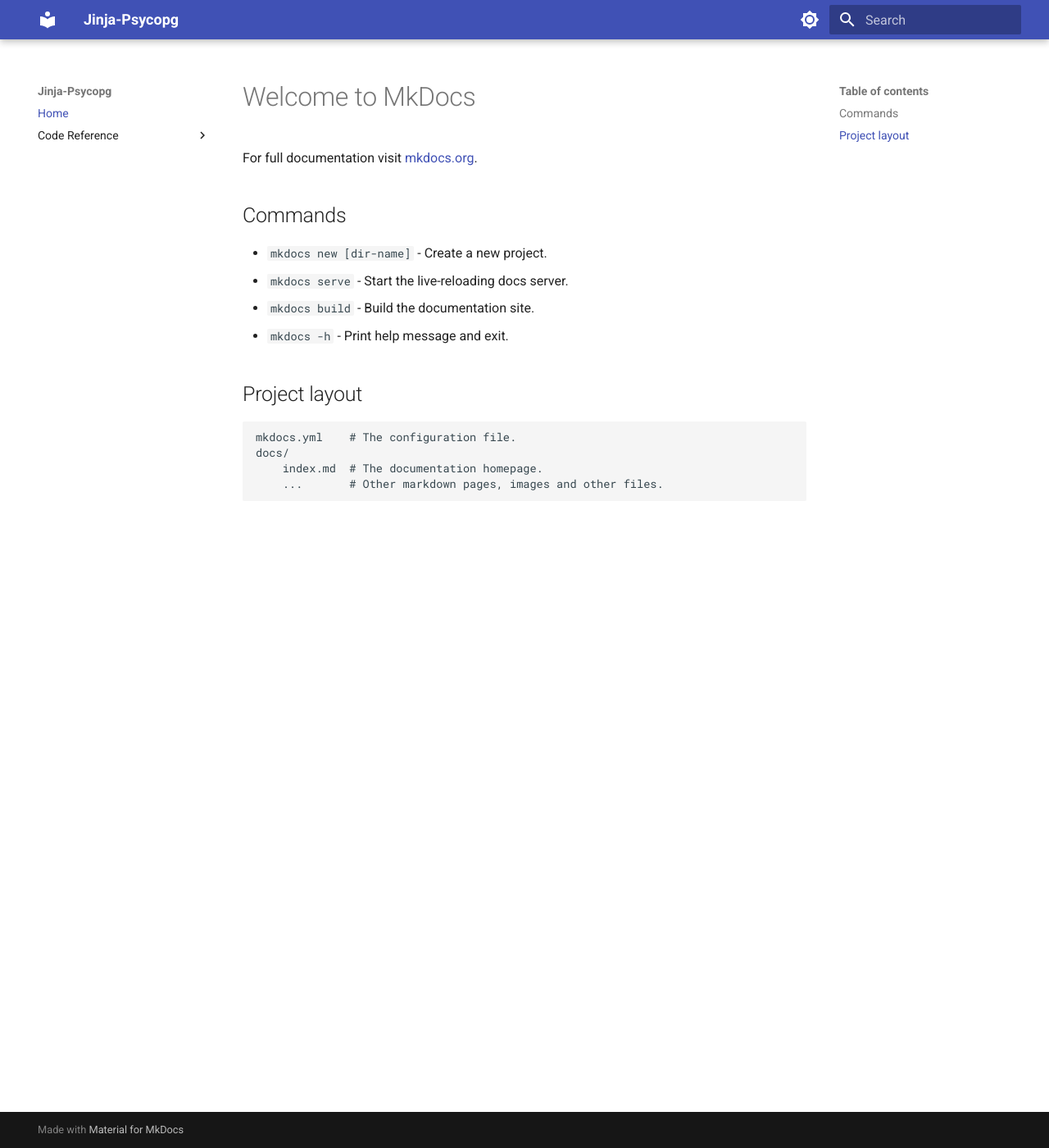
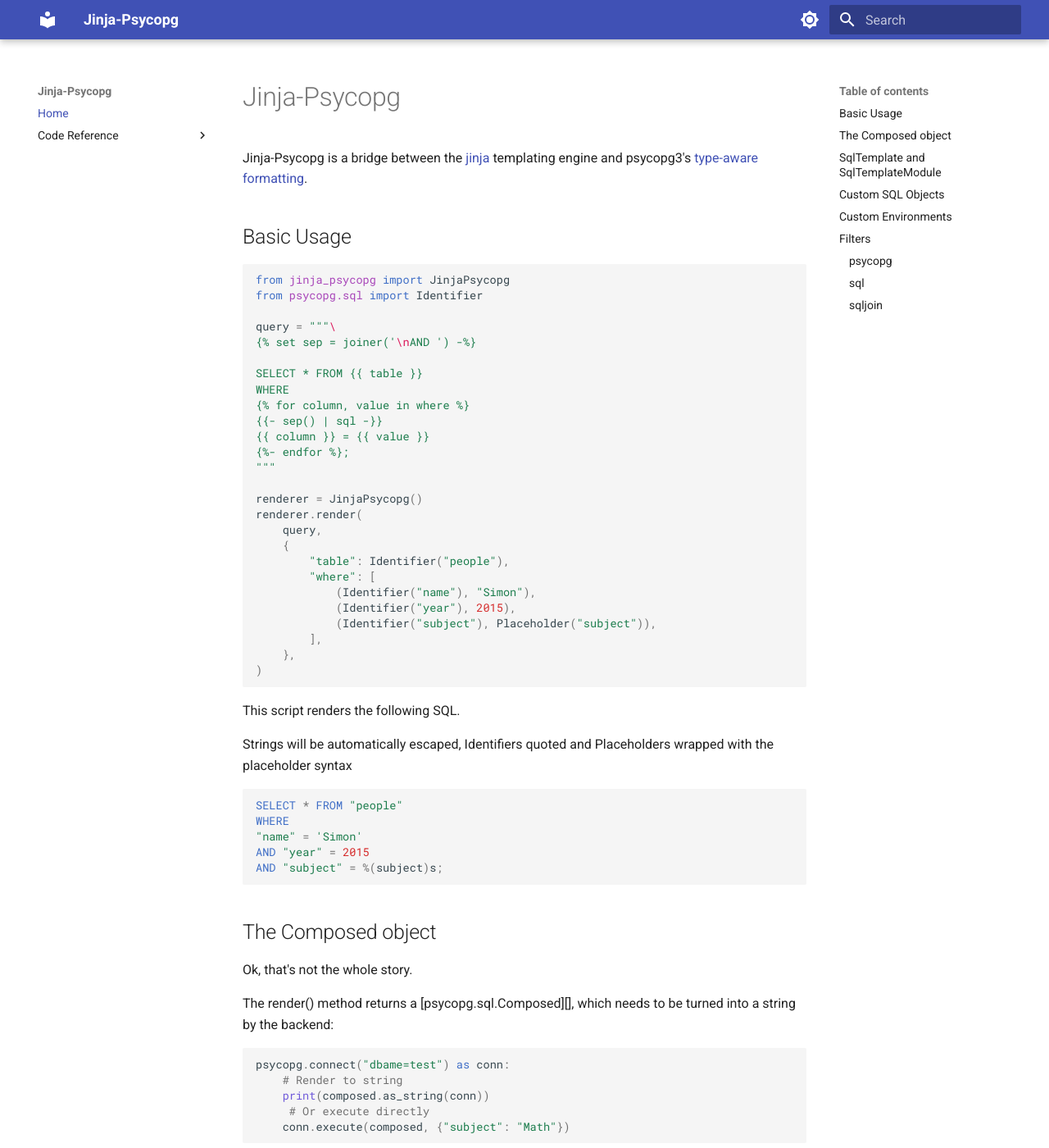
Before and after one commit to snorkysnark/jinja-psycopg, an MkDocs documentation site: the page built from docs/index.md, in a window 1280 px wide and 1400 px high. Shown: the whole window at 82% size. Built offline with MkDocs 1.6.1 and Material for MkDocs 9.7.7, drawn with Linux system fonts in a browser that asks for light colours; some of the changed text lies outside the part shown.

Commit message:
new README + docs home page

````diff
--- a/README.md
+++ b/README.md
@@ -1,118 +1,123 @@
-# Injection-safe SQL templating engine, Powered by Jinja+Psycopg
+# Jinja-Psycopg
 
-## Why [jinja](https://jinja.palletsprojects.com/en/3.1.x/) templates are not enough
+Jinja-Psycopg is a bridge between the [jinja](https://jinja.palletsprojects.com/en/3.1.x/) templating engine
+and psycopg3's [type-aware formatting](https://www.psycopg.org/psycopg3/docs/api/sql.html).
 
-```python
-env = Environment()
-template = env.from_string(
-    """
-    select * from {{ table }}
-    {% if name is not None %}
-    where name = {{ name }}
-    {% endif %}
-    """
-)
-template.render(
-    table="foo",
-    name="R'lyeh" # This will fail
-)
-```
+## Basic Usage
 
-Pros:
-- if blocks, loops, filters, custom code, etc
-
-Cons:
-- just a string templating engine, doesn't do any escaping
-
-## Psycopg's built-in string composition
-
-Similarly, [psycopg3](https://www.psycopg.org/psycopg3/docs/api/sql.html)
-has its own way of building queries, based on python's string formatting syntax
-
-```python
-composed = SQL(
-    """
-    select * from {table}
-    where name = {name}
-    """
-).format(table=Identifier("foo"), name="R'lyeh")
-
-with psycopg.connect() as conn:
-    # db connection is needed to actually render the query
-    query = composed.as_string(conn)
-```
-
-Pros:
-- Can differentiate between identifiers, literals and plain SQL
-- Native escaping using libpq
-
-Cons:
-- Limited templating functionality
-
-## JinjaPsycopg, best of both worlds
-
-```python
+```py
 from jinja_psycopg import JinjaPsycopg
 from psycopg.sql import Identifier
 
 query = """\
-select * from {{ table }}
-{% if name is not None %}
-where name = {{ name }}
-{% endif %}"""
+{% set sep = joiner('\nAND ') -%}
+
+SELECT * FROM {{ table }}
+WHERE
+{% for column, value in where %}
+{{- sep() | sql -}}
+{{ column }} = {{ value }}
+{%- endfor %};
+"""
 
 renderer = JinjaPsycopg()
-template = renderer.from_string(query)
-composed = template.render(table=Identifier("foo"), name="R'lyeh")
-
-with psycopg.connect() as conn, conn.cursor() as cursor:
-    # Render to string
-    query = composed.as_string(cursor)
-    # Execute
-    cursor.execute(composed)
-```
-or, as a shortcut:
-
-```python
-composed = renderer.render(query, { "table": Identifier("foo"), "name": "R'lyeh" })
+renderer.render(
+    query,
+    {
+        "table": Identifier("people"),
+        "where": [
+            (Identifier("name"), "Simon"),
+            (Identifier("year"), 2015),
+            (Identifier("subject"), Placeholder("subject")),
+        ],
+    },
+)
 ```
 
-[make_module](https://jinja.palletsprojects.com/en/3.1.x/api/?highlight=make_module#jinja2.Template.make_module)
-is also supported, allowing you to extract configuration values from your template
+This script renders the following SQL.
 
-```python
-sqlmodule = renderer.from_string(
-    """
+Strings will be automatically escaped,
+Identifiers quoted and Placeholders wrapped with the placeholder syntax
+
+```sql
+SELECT * FROM "people"
+WHERE
+"name" = 'Simon'
+AND "year" = 2015
+AND "subject" = %(subject)s;
+```
+
+## The Composed object
+
+Ok, that's not the whole story.
+
+The render() method returns a [psycopg.sql.Composed][],
+which needs to be turned into a string by the backend:
+
+```py
+psycopg.connect("dbame=test") as conn:
+    # Render to string
+    print(composed.as_string(conn))
+     # Or execute directly
+    conn.execute(composed, {"subject": "Math"})
+```
+
+## SqlTemplate and SqlTemplateModule
+
+Like in jinja, you can save your templates
+
+```py linenums="1"
+template = renderer.from_string(
+    """\
     {% set config = { 'option': True } %}
-    select field from {{ table }}
-    """
-).make_module({ "table": Identifier("foo") })
+    select field from {{ table }};"""
+)
+```
 
+And turn them into python modules
+
+```py linenums="6"
+module = template.make_module({ "table": Identifier("foo") })
 assert getattr(sqlmodule.module, "config")['option'] == True
 
 # Render to SQL
 composed = sqlmodule.render()
 ```
 
-### Custom SQL Objects
+## Custom SQL Objects
 
-```python
+```py
 @dataclass
 class Table:
     schema: str
     name: str
 
     def __sql__(self):
-        return SQL("{}.{}").format(
-            Identifier(self.schema), Identifier(self.name)
-        )
+        return Identifier(self.name, self.schema)
 
-renderer.render("select * from {{ table }}", { "table": Table("public", "foo") })
+renderer.render(
+    "select * from {{ table }}",
+    {"table": Table("public", "foo")}
+)
 ```
 
-### Filters
+## Custom Environments
 
-#### psycopg
+To add your own global variables and filters
+to the jinja Environment, you can subclass JinjaPsycopg
+
+```py
+class CustomRenderer(JinjaPsycopg):
+    def _prepare_environment(self):
+        super()._prepare_environment()
+
+        self._env.globals["foo"] = my_global_variable
+        self._env.filters["bar"] = my_filter
+```
+
+## Filters
+
+### psycopg
 
 This filter is applied **automatically** to all jinja blocks:
 
@@ -122,13 +127,13 @@
 replacing `{{value}}` with a placeholder like `{dictionary_key}`
 to later be passed to SQL.format
 
-#### sql
+### sql
 
 Treat a string value as plain SQL, not as a literal
 
 `ALTER TABLE foo {{ 'ADD COLUMN html TEXT' | sql }}`
 
-#### sqljoin
+### sqljoin
 
 Same as jinja's
 [join](https://jinja.palletsprojects.com/en/3.1.x/templates/?highlight=join#jinja-filters.join) filter,
--- a/docs/index.md
+++ b/docs/index.md
@@ -1,17 +1 @@
-# Welcome to MkDocs
-
-For full documentation visit [mkdocs.org](https://www.mkdocs.org).
-
-## Commands
-
-* `mkdocs new [dir-name]` - Create a new project.
-* `mkdocs serve` - Start the live-reloading docs server.
-* `mkdocs build` - Build the documentation site.
-* `mkdocs -h` - Print help message and exit.
-
-## Project layout
-
-    mkdocs.yml    # The configuration file.
-    docs/
-        index.md  # The documentation homepage.
-        ...       # Other markdown pages, images and other files.
+{% include-markdown "../README.md" %}
--- a/mkdocs.yml
+++ b/mkdocs.yml
@@ -36,6 +36,7 @@
             - https://docs.python.org/3/objects.inv
             - https://www.psycopg.org/psycopg3/docs/objects.inv
             - https://jinja.palletsprojects.com/en/3.1.x/objects.inv
+  - include-markdown
 
 nav:
   - Home: index.md
--- a/pyproject.toml
+++ b/pyproject.toml
@@ -8,6 +8,7 @@
 dependencies = [
     "jinja2>=3.1.2",
     "psycopg>=3.0.15",
+    "mkdocs-include-markdown-plugin>=3.9.1",
 ]
 requires-python = ">=3.9"
 readme = "README.md"
````
Also changed, not shown: 1 other file.
